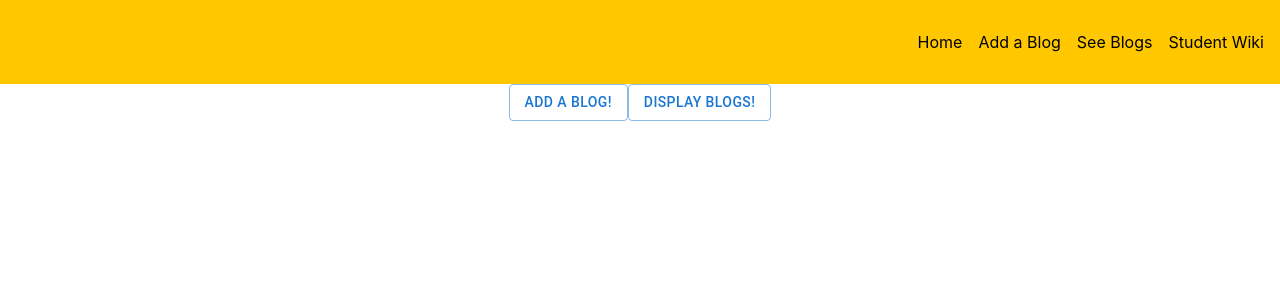
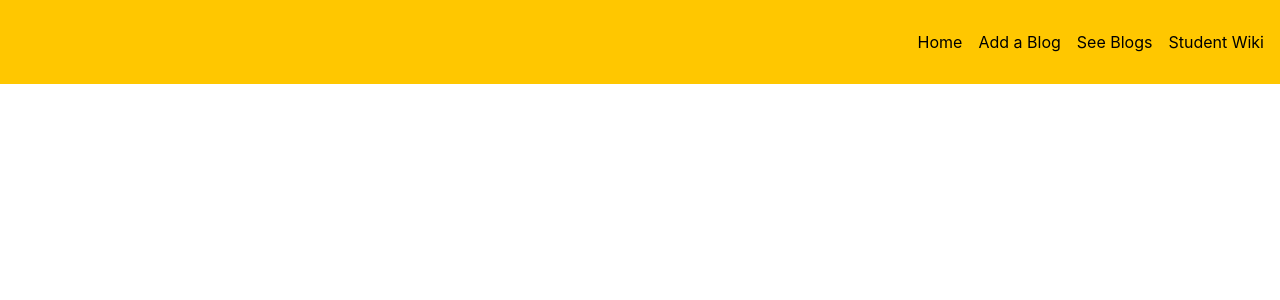
Before and after one commit to Purdue-CSUSB/website-revamp, a React (Create React App) app: page / in a window 1280 px wide. Shown: the top 300 px of the page. Built offline with nearby package versions, Linux system fonts and the light colour scheme.

Commit message:
Minor change

```diff
--- a/src/App.js
+++ b/src/App.js
@@ -13,16 +13,7 @@ function App() {
   <Navbar />
   return (
     <div className = "body">
-      <Link to= "./addBlog">
-        <Button variant = "outlined">
-          Add a blog!
-        </Button>
-      </Link>
-      <Link to= "./displayBlog">
-        <Button variant = "outlined">
-          Display Blogs!
-        </Button>
-      </Link>
+
     </div>
   );
 /*
```
Also changed, not shown: 1 other file (tests, documents, lock files or other folders).
